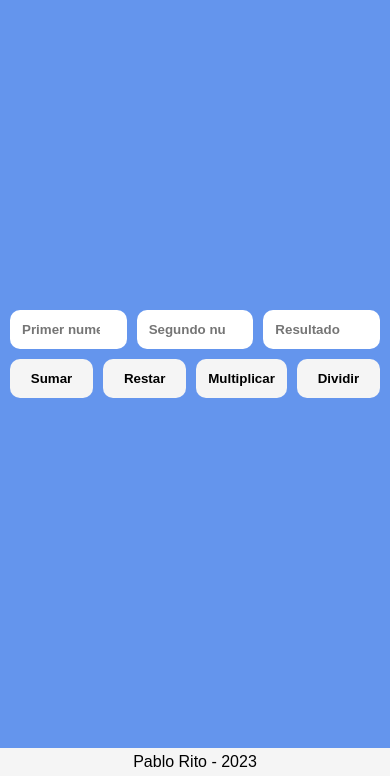
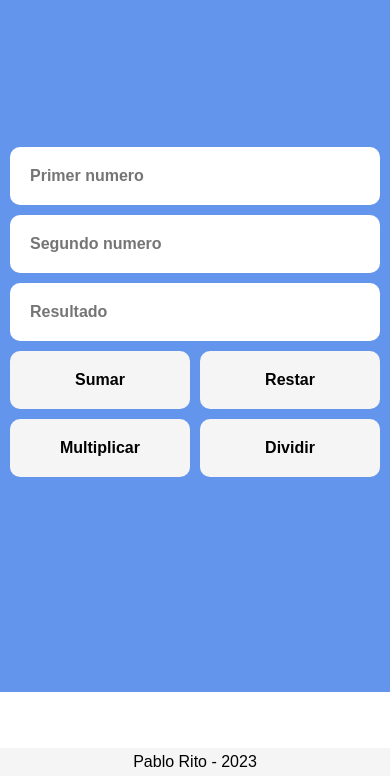
Before and after one commit to pablorito14/ARGPRO2_Clase2_tarea, a plain HTML site: page index.html in a window 390 px wide. Shown: the part 68-844 px from the top of the page. Drawn offline with Linux system fonts and the light colour scheme.

Commit message:
cambios responsive

```diff
--- a/index.html
+++ b/index.html
@@ -1,5 +1,5 @@
 <!DOCTYPE html>
-<html lang="en">
+<html lang="es">
 <head>
 	<meta charset="UTF-8">
 	<meta name="viewport" content="width=device-width, initial-scale=1.0">
--- a/styles.css
+++ b/styles.css
@@ -11,6 +11,7 @@ header{
   background-color: whitesmoke;
   padding: 10px;
   position: fixed;
+  /* position: absolute; */
   width: 100%;
 }
 
@@ -19,7 +20,8 @@ header{
   justify-content: center;
   align-items: center;
   background-color: cornflowerblue;
-  height: 100vh;
+  min-height: 100vh;
+  height: auto;
 }
 
 .contenedor{
@@ -31,7 +33,7 @@ header{
 .contenedor form{
   padding: 0 10px;
   width: 100%;
-  max-width: 450px;
+  max-width: 600px;
   display: flex;
   flex-direction: column;
   align-items: center;
@@ -40,19 +42,20 @@ header{
 }
 
 form div{
-  display: flex;
-
+  display: grid;
   width: 100%;
 }
 
 form div:first-child{
-  justify-content: space-between;
-  gap: 10px;
+  grid-template-columns: repeat(3,1fr);
+  column-gap: 10px;
+
 }
 
 form div:nth-child(2){
-  justify-content: center;
-  gap: 10px;
+  grid-template-columns: repeat(4,1fr);
+  column-gap: 10px;
+
 }
 
 .resultado{
@@ -75,14 +78,14 @@ input,button{
 }
 
 input{
-  width: calc(100% / 2);
+  width: 100%;
 }
 
 button{
   background-color: whitesmoke;
   color: black;
   transition: .5s ease-in-out;
-  width: calc((100% / 4) );
+  /* width: 100%; */
 }
 
 button:hover{
@@ -101,7 +104,35 @@ footer{
   width: 100%;
   text-align: center;
   position: fixed;
+  /* position: absolute; */
   bottom: 0;
   padding: 5px;
 
 }
+
+@media screen and (max-width:768px) {
+  .hero{
+    min-height: 90vh;
+  }
+
+  form div:first-child{
+    grid-template-columns: repeat(1,1fr);
+    row-gap: 10px;
+  }
+
+  form div:nth-child(2){
+    row-gap: 10px;
+    grid-template-columns: repeat(2,1fr);
+  }
+
+  input, button{
+    padding: 1.125rem;
+    font-size: 16px;
+  }
+
+
+
+
+
+
+}
```
